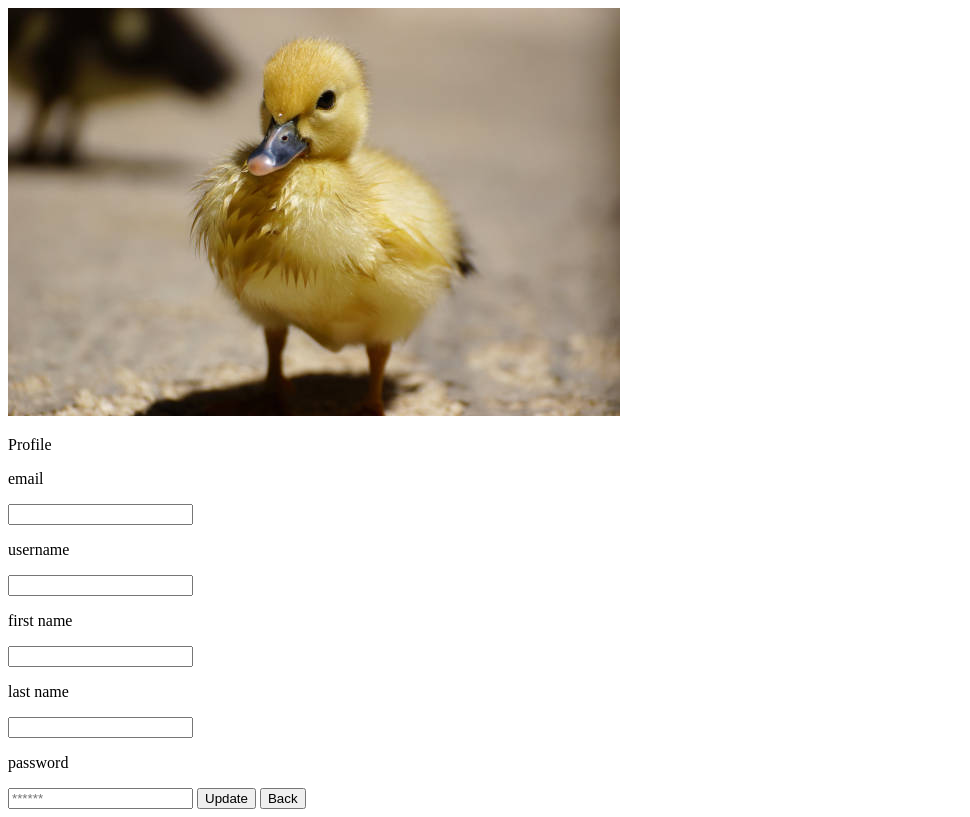
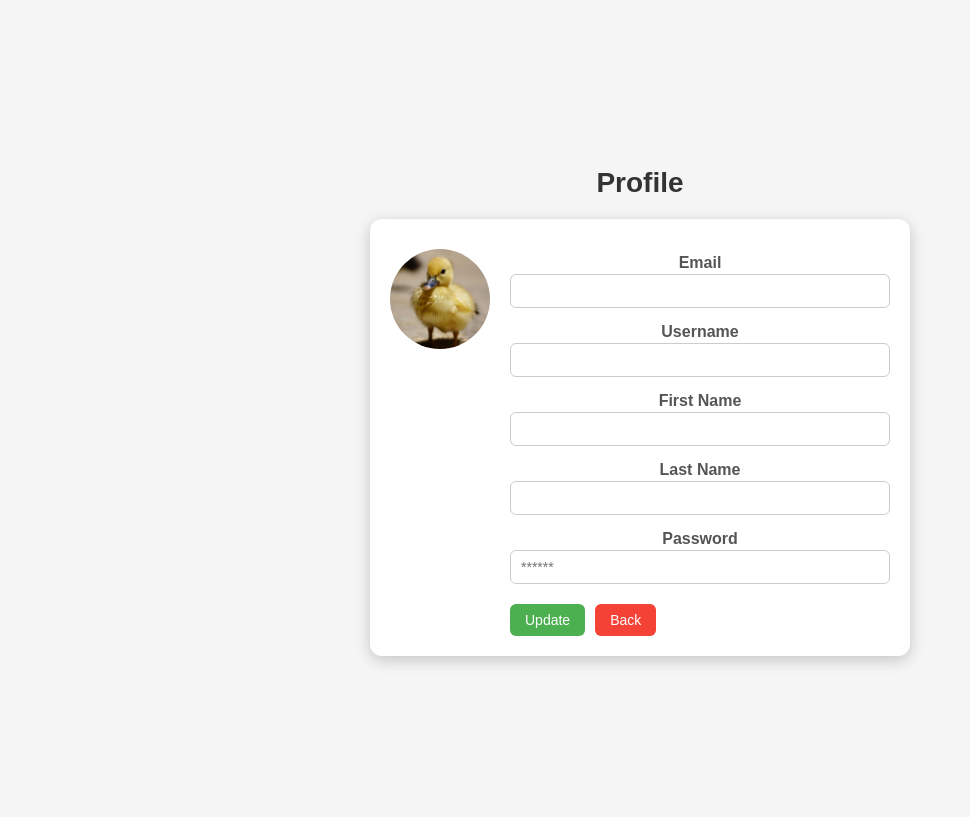
Before and after one commit to tamjepuranovic-del/narucnine-backend, a Django app: page /profile/ in a window 1280 px wide. Shown: the whole page, without its empty margins (0-970 px from the left). After the commit the page ends 665 px from the top, so only its background shows below. Run offline with Django 5.2, Linux system fonts and the light colour scheme; data that the repository does not hold is empty.

Commit message:
profil koji radi bez svoje pfp

```diff
--- a/narocnine/static/narocnine/css/profile.css
+++ b/narocnine/static/narocnine/css/profile.css
@@ -0,0 +1,97 @@
+/* Center the whole container */
+body {
+    margin: 0;
+    padding: 0;
+    font-family: Arial, sans-serif;
+    background-color: #f5f5f5;
+    display: flex;
+    justify-content: center;
+    align-items: center;
+    height: 100vh;
+}
+
+/* Container holding title and card */
+.profile-container {
+    text-align: center;
+}
+
+/* Title on top of the card */
+.profile-title {
+    margin-bottom: 20px;
+    font-size: 28px;
+    color: #333;
+}
+
+/* Card block */
+.profile-card {
+    background-color: #fff;
+    padding: 30px 20px 20px 20px;
+    border-radius: 12px;
+    box-shadow: 0 4px 15px rgba(0,0,0,0.2);
+    position: relative;
+    display: flex;
+    flex-direction: row;
+    align-items: flex-start;
+    min-width: 500px;
+}
+
+/* Profile picture */
+.profilepic {
+    width: 100px;
+    height: 100px;
+    border-radius: 50%; /* makes it circular */
+    object-fit: cover;
+    margin-right: 20px;
+}
+
+/* Info section */
+.profile-info {
+    flex: 1;
+    display: flex;
+    flex-direction: column;
+}
+
+.profile-info p {
+    margin: 5px 0 2px;
+    font-weight: bold;
+    color: #555;
+}
+
+.profile-info input {
+    padding: 8px 10px;
+    margin-bottom: 10px;
+    border: 1px solid #ccc;
+    border-radius: 6px;
+    font-size: 14px;
+}
+
+/* Buttons */
+.profile-buttons {
+    display: flex;
+    gap: 10px;
+    margin-top: 10px;
+}
+
+.profile-buttons button {
+    padding: 8px 15px;
+    border: none;
+    border-radius: 6px;
+    cursor: pointer;
+    background-color: #4CAF50;
+    color: white;
+    font-size: 14px;
+    transition: background-color 0.2s;
+}
+
+.profile-buttons button:hover {
+    background-color: #45a049;
+}
+
+/* Back button different color */
+.profile-buttons button#return {
+    background-color: #f44336;
+}
+
+.profile-buttons button#return:hover {
+    background-color: #d7372f;
+}
--- a/narocnine/templates/profil.html
+++ b/narocnine/templates/profil.html
@@ -5,24 +5,30 @@
     <meta charset="UTF-8">
     <title>Profil</title>
     <link rel="stylesheet" href="{% static 'narocnine/css/profile.css' %}">
-    <script src="{% static 'narocnine/js/profile.js' %}"></script>
+    <script src="{% static 'narocnine/js/profile.js' %}" defer></script>
 </head>
 <body>
-
-    <img src="{% static 'narocnine/images/img.png' %}" class="profilepic">
-    <p>Profile</p>
-    <p>email</p>
-    <input type="text" name="email" value="{{ request.user.email }}">
-    <p>username</p>
-    <input type="text" name="username" value="{{ request.user.username }}">
-    <p>first name</p>
-    <input type="text" name="firs_name" value="{{ request.user.firs_name }}">
-    <p>last name</p>
-    <input type="text" name="last_name" value="{{ request.user.last_name }}">
-    <p>password</p>
-    <input type="text" placeholder="******">
-
-<button type="button" id="update">Update</button>
-<button href="/" id="return">Back</button>
+    <div class="profile-container">
+        <h2 class="profile-title">Profile</h2>
+        <div class="profile-card">
+            <img src="{% static 'narocnine/images/img.png' %}" class="profilepic">
+            <div class="profile-info">
+                <p>Email</p>
+                <input type="text" name="email">
+                <p>Username</p>
+                <input type="text" name="username">
+                <p>First Name</p>
+                <input type="text" name="firs_name">
+                <p>Last Name</p>
+                <input type="text" name="last_name">
+                <p>Password</p>
+                <input type="text" placeholder="******">
+                <div class="profile-buttons">
+                    <button type="button" id="update">Update</button>
+                    <button type="button" id="return">Back</button>
+                </div>
+            </div>
+        </div>
+    </div>
 </body>
 </html>
--- a/narocnine/urls.py
+++ b/narocnine/urls.py
@@ -1,9 +1,10 @@
 from django.shortcuts import render
+from rest_framework.views import APIView
 
 from . import views
 from django.contrib.auth.views import LogoutView
 from django.urls import path
-from .views import LoginView, RegisterView, DeleteAccountView, homepage, profile
+from .views import LoginView, RegisterView, DeleteAccountView, homepage, profile, ProfileView
 
 urlpatterns = [
 
@@ -14,6 +15,5 @@ urlpatterns = [
    # path('api/delete/', DeleteAccountView.as_view(), name='delete'),
     path('homepage/', homepage, name='homepage'),
     path('profile/', profile, name='profil'),
-
-
+    path('api/profile/', ProfileView.as_view(), name='api-profile'),
 ]
--- a/narocnine/views.py
+++ b/narocnine/views.py
@@ -1,14 +1,17 @@
 from django.http import HttpResponse
 from django.shortcuts import render
 from rest_framework.parsers import JSONParser
+from rest_framework.permissions import IsAuthenticated
 
 # Create your views here.
 
 from rest_framework.views import APIView
 from rest_framework.response import Response
 from rest_framework import status
+from rest_framework_simplejwt.authentication import JWTAuthentication
+
 from .login import AuthService
-from .models import Location, Appointment
+from .models import Location, Appointment, User
 
 
 class LoginView(APIView):
@@ -21,6 +24,7 @@ class LoginView(APIView):
         try:
             user = AuthService.login(username, password)
             tokens = AuthService.get_tokens_for_user(user)
+            request.session['current_user_id'] = user.user_id
             print("tokens:", tokens)
             return Response(tokens, status=status.HTTP_200_OK)
         except Exception as e:
@@ -82,25 +86,41 @@ def homepage(request):
 
 #TO BE POPRAVLJENO KAD SE NADJE VREMENA
 def profile(request):
-    if request.method == 'POST':
-        user = request.user
-        username = request.POST.get('username')
-        email = request.POST.get('email')
-        password = request.POST.get('password')
-        firs_name = request.POST.get('firs_name')
-        last_name = request.POST.get('last_name')
+    return render(request, 'profil.html')
 
-        if username != user.username:
-            user.username = username
-        if email != user.email:
-            user.email = email
-        if password != user.password:
-            user.passoword = password
-        if firs_name != user.firs_name:
-            user.firs_name = firs_name
-        if last_name != user.last_name:
-            user.last_name = last_name
+class ProfileView(APIView):
+    parser_classes = [JSONParser]
+
+    def get(self, request):
+        user_id = request.session.get('current_user_id')
+        if not user_id:
+            return Response({"detail": "Unauthorized"}, status=401)
+
+        user = User.objects.get(user_id=user_id)
+        print(user)
+        print(user.firs_name)
+
+        return Response({
+            "email": user.email,
+            "username": user.username,
+            "firs_name": user.firs_name,
+            "last_name": user.last_name
+        })
+
+    def post(self, request):
+        user_id = request.session.get('current_user_id')
+        if not user_id:
+            return Response({"detail": "Unauthorized"}, status=401)
+
+        user = User.objects.get(user_id=user_id)
+        user.email = request.data.get("email", user.email)
+        user.username = request.data.get("username", user.username)
+        user.firs_name = request.data.get("firs_name", user.firs_name)
+        user.last_name = request.data.get("last_name", user.last_name)
+
+        password = request.data.get("password")
+        if password and password != "******":
+            user.set_password(password)
 
         user.save()
-
-    return render(request, 'profil.html')
+        return Response({"status": "success"})
```
Also changed, not shown: narocnine/static/narocnine/js/profile.js (+21 -23 lines).
